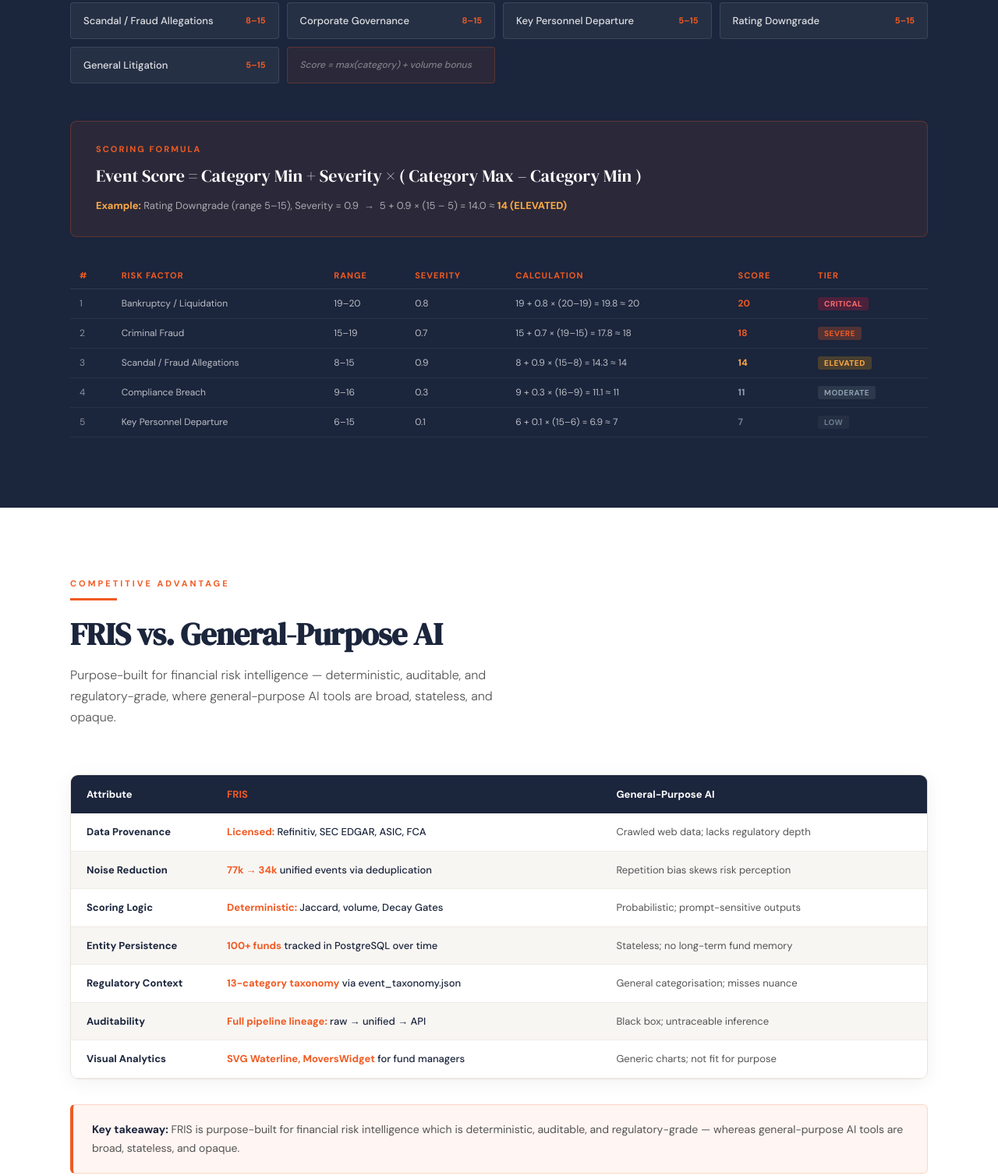
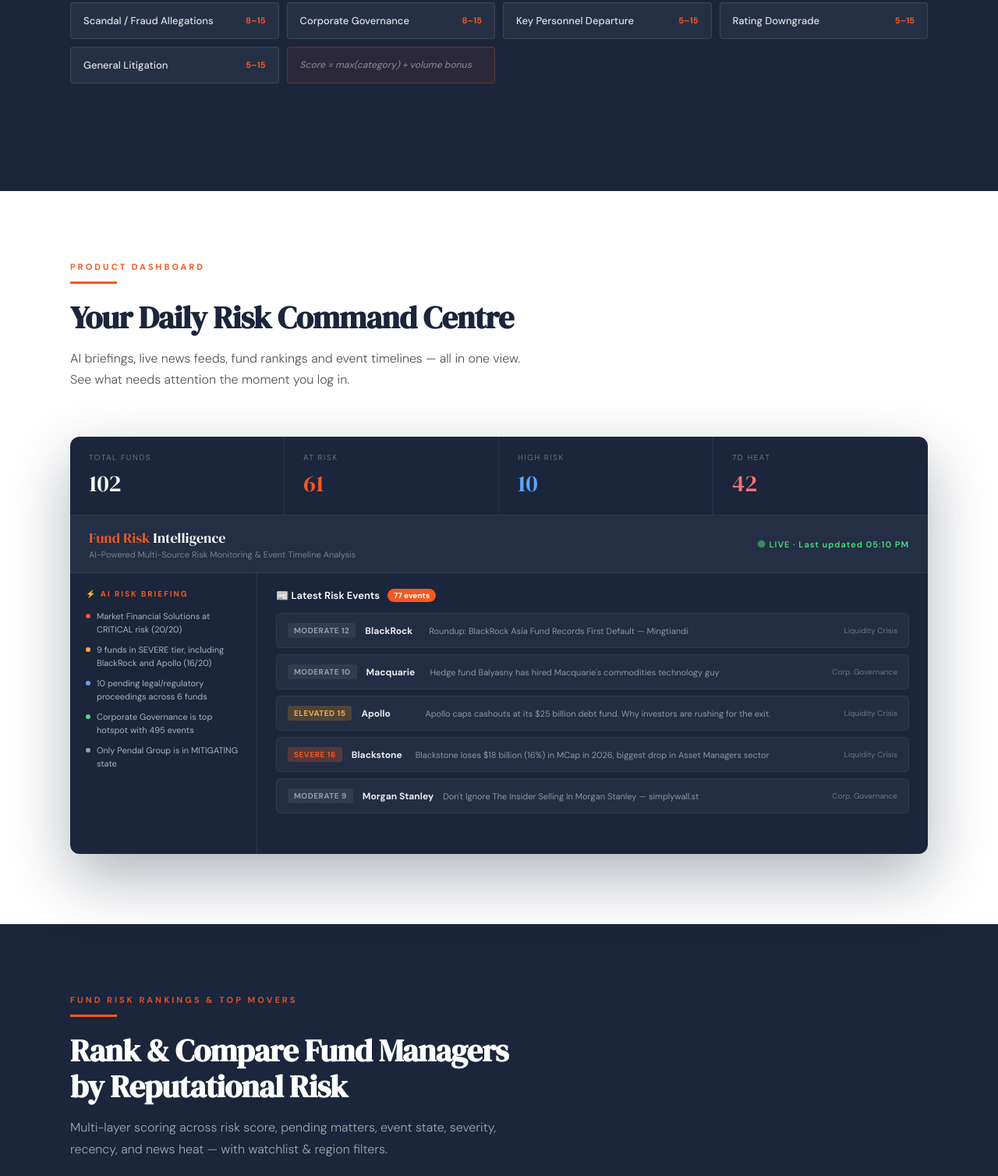
Before and after one commit to stormingrakesh45/fris, a plain HTML site: page index.html in a window 1280 px wide. Shown: the part 2735-4243 px from the top of the page at 78% size. Drawn offline with Linux system fonts and the light colour scheme.

Commit message:
Update index.html

```diff
--- a/index.html
+++ b/index.html
@@ -558,16 +558,16 @@
     </div>
 
     <!-- Scoring Formula -->
-    <div class="formula-box fade-in">
+    <!-- <div class="formula-box fade-in">
       <div class="f-label">Scoring Formula</div>
       <div class="f-eq">Event Score = Category Min + Severity × ( Category Max – Category Min )</div>
       <div class="f-example">
         <strong>Example:</strong> Rating Downgrade (range 5–15), Severity = 0.9 &nbsp;→&nbsp; 5 + 0.9 × (15 – 5) = 14.0 ≈ <strong>14 (ELEVATED)</strong>
       </div>
-    </div>
+    </div> -->
 
     <!-- Walkthrough table -->
-    <table class="scoring-table fade-in">
+    <!-- <table class="scoring-table fade-in">
       <thead>
         <tr>
           <th>#</th><th>Risk Factor</th><th>Range</th><th>Severity</th><th>Calculation</th><th>Score</th><th>Tier</th>
@@ -580,12 +580,12 @@
         <tr><td style="color:rgba(255,255,255,0.5)">4</td><td>Compliance Breach</td><td>9–16</td><td>0.3</td><td>9 + 0.3 × (16–9) = 11.1 ≈ 11</td><td style="color:#8fa0b0;font-weight:700">11</td><td><span class="t-badge t-moderate">MODERATE</span></td></tr>
         <tr><td style="color:rgba(255,255,255,0.5)">5</td><td>Key Personnel Departure</td><td>6–15</td><td>0.1</td><td>6 + 0.1 × (15–6) = 6.9 ≈ 7</td><td style="color:#6b8090;font-weight:700">7</td><td><span class="t-badge t-low">LOW</span></td></tr>
       </tbody>
-    </table>
+    </table> -->
   </div>
 </section>
 
 <!-- ── COMPETITIVE ADVANTAGE ── -->
-<section class="compare-section">
+<!-- <section class="compare-section">
   <div class="section-inner">
     <div class="section-header fade-in">
       <div class="section-label">Competitive Advantage</div>
@@ -645,7 +645,7 @@
       <strong>Key takeaway:</strong> FRIS is purpose-built for financial risk intelligence which is deterministic, auditable, and regulatory-grade — whereas general-purpose AI tools are broad, stateless, and opaque.
     </div>
   </div>
-</section>
+</section> -->
 
 <!-- ── DASHBOARD PREVIEW ── -->
 <section class="preview-section">
```
